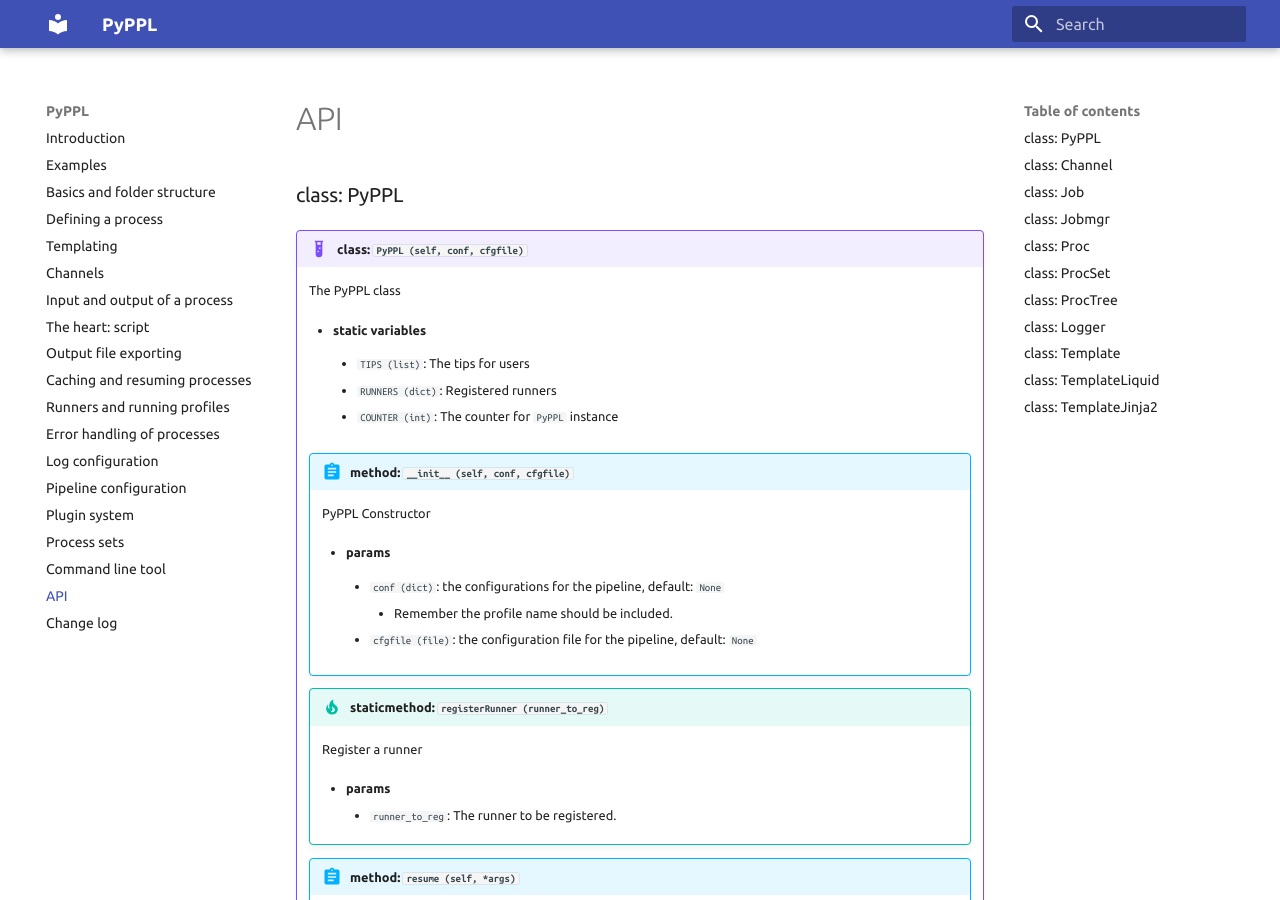
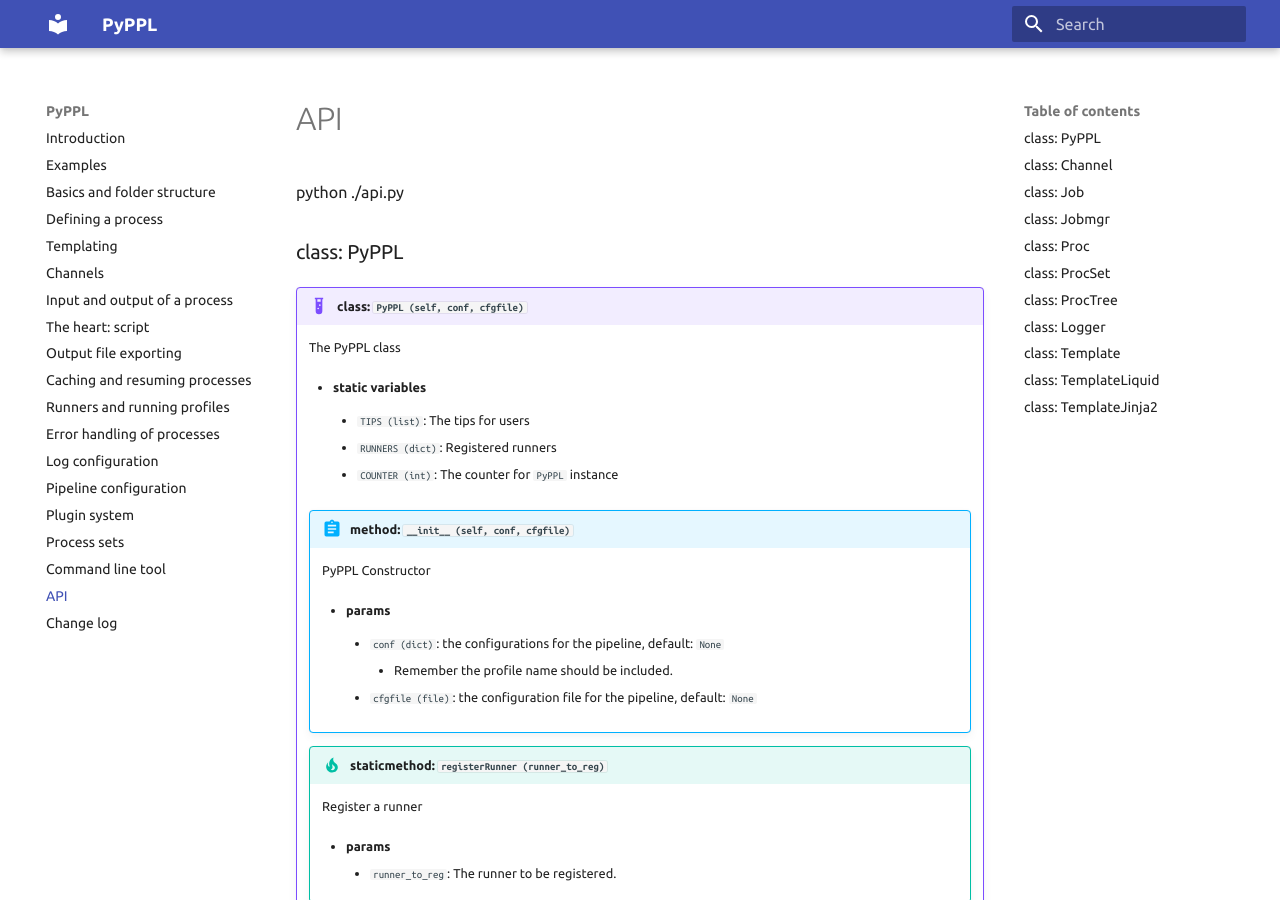
Before and after one commit to pwwang/pipen, an MkDocs documentation site: the page built from docs/api.md, in a window 1280 px wide and 900 px high. Built offline with MkDocs 1.6.1 and Material for MkDocs 9.7.7, drawn with Linux system fonts in a browser that asks for light colours.

Commit message:
Update API docs

```diff
--- a/api.py
+++ b/api.py
@@ -4,7 +4,6 @@ Generate API docs for PyPPL
 """
 import sys
 import inspect
-import types
 import pyppl
 from pyppl.utils import OBox
 #from pyppl.flowchart import Flowchart
--- a/docs/api.md
+++ b/docs/api.md
@@ -1,3 +1,4 @@
+python ./api.py
 ## class: PyPPL
 
 !!! example "class: `PyPPL (self, conf, cfgfile)`"
```
